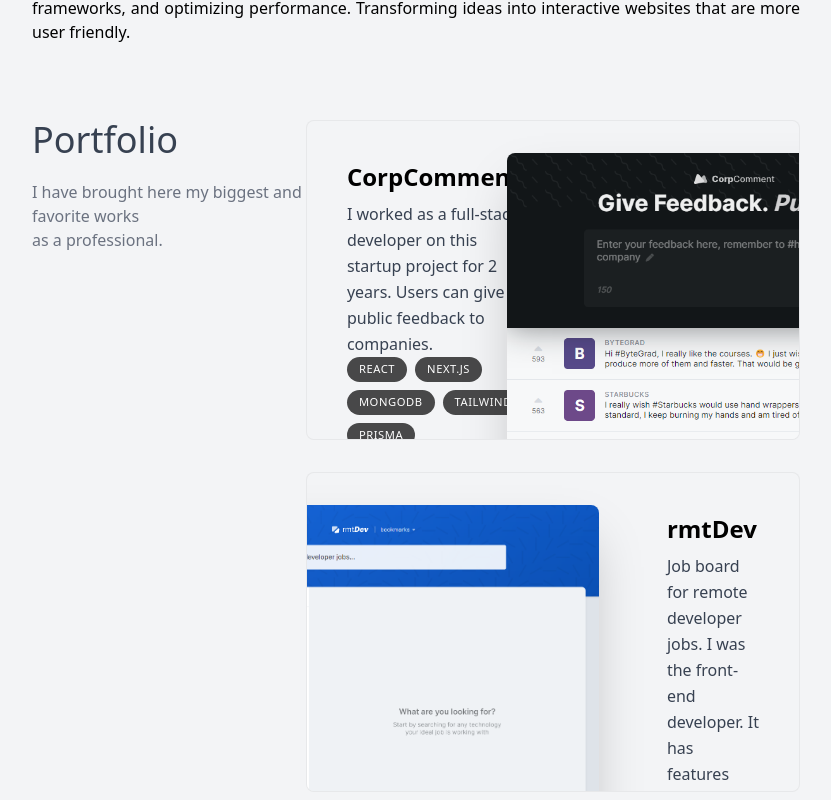
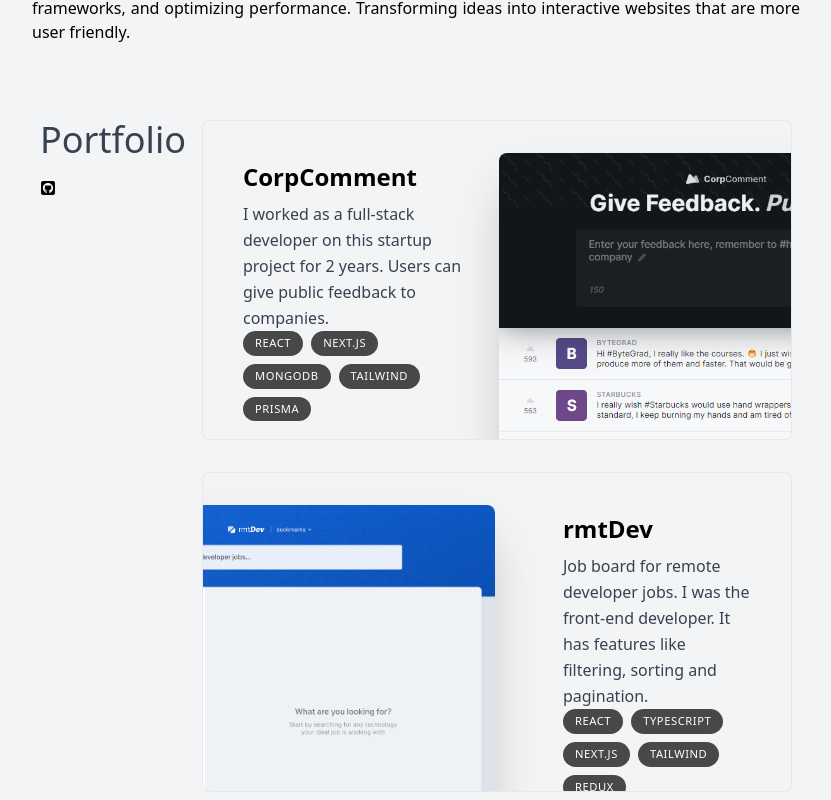
Before and after one commit to gregoryharris869/new_portfolio, a React (Vite) app: page / in a window 1280 px wide. Shown: the part 900-1700 px from the top of the page, without its empty margins (224-1055 px from the left). Built offline with nearby package versions, Linux system fonts and the light colour scheme.

Commit message:
Portfoilio

```diff
--- a/src/components/Projects.tsx
+++ b/src/components/Projects.tsx
@@ -1,21 +1,20 @@
 import React from "react";
 import Project from "./Project";
 import { projectsData } from "../lib/data";
+import { FaSquareGithub } from "react-icons/fa6";
 
 const Projects = () => {
   return (
     <section className="py-10 md:py-16">
-      <div className="container  max-w-[50rem] px-4 mx-auto">
-        <div className="flex flex-col justify-between lg:flex-row">
+      <div className="container  max-w-[50rem] px-6 mx-auto">
+        <div className="flex flex-col justify-between lg:flex-row ">
           <div className="mb-10 lg:mb-0">
-            <h1 className="mb-5 text-3xl font-medium text-gray-700 md:text-4xl">
+            <h1 className="pr-4 mb-5 text-3xl font-medium text-gray-700 md:text-4xl">
               Portfolio
             </h1>
-
-            <p className="text-xs font-normal text-gray-500 md:text-base">
-              I have brought here my biggest and favorite works <br />
-              as a professional.
-            </p>
+            <a href="https://github.com" target="_blank" className="">
+              <FaSquareGithub />
+            </a>
           </div>
 
           <div className="space-y-24">
```
